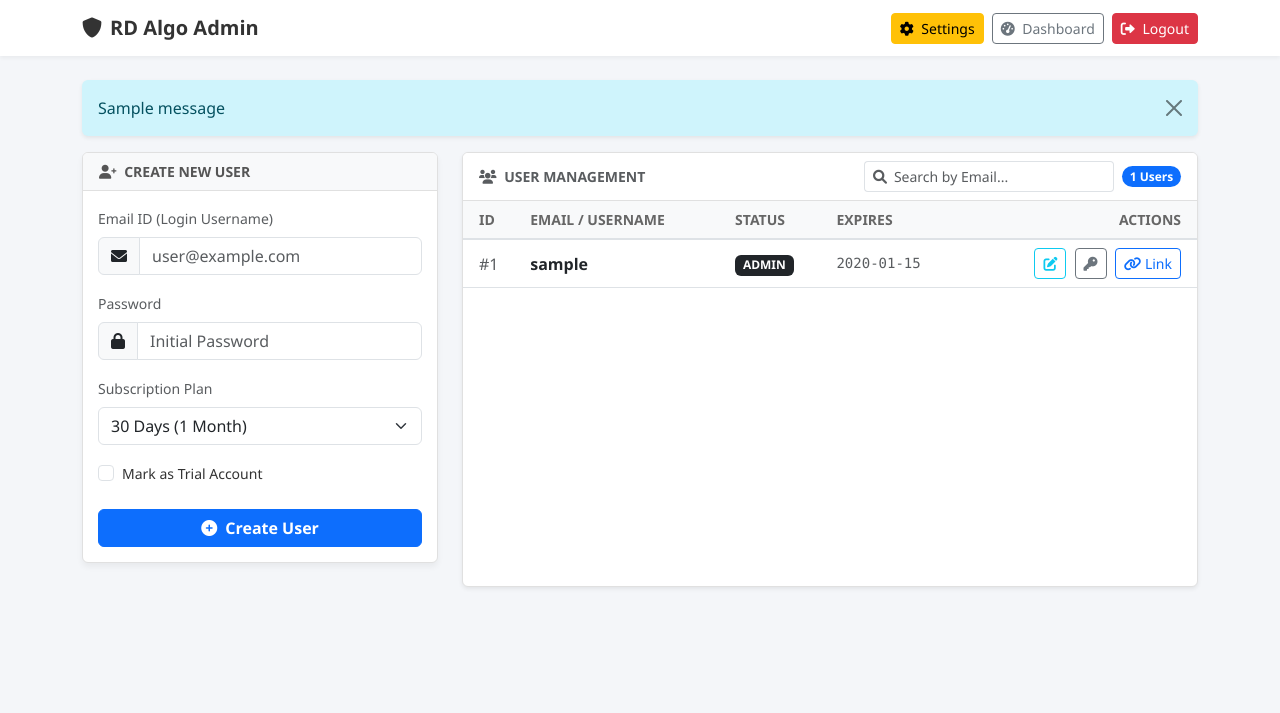
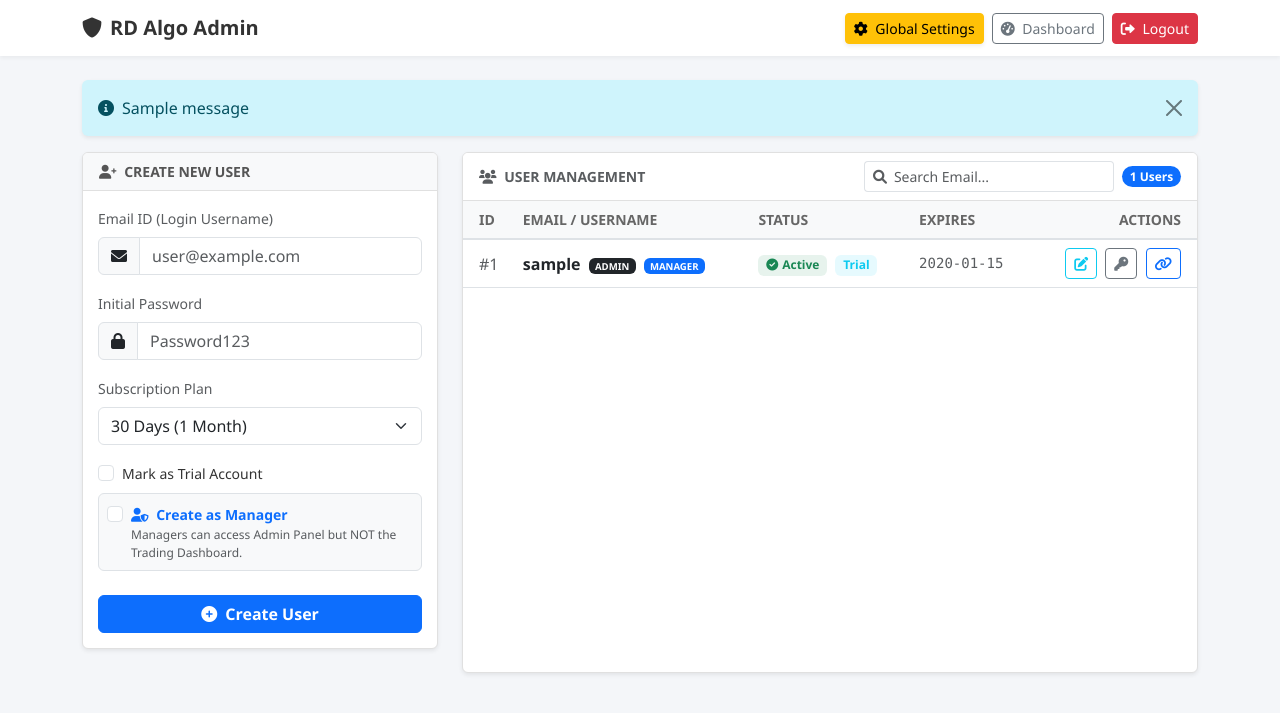
Before and after one commit to rajd1005/rdalgoalgov2, a Flask app: page /admin in a window 1280 px wide. Shown: the top 713 px of the page. Run offline with Flask 3, Linux system fonts and the light colour scheme; a user stored in the database is signed in; tables that the repository leaves empty hold one stand-in row (values such as "Sample post"); one stand-in notice (Sample message) is shown.

Commit message:
Update admin.html

```diff
--- a/templates/admin.html
+++ b/templates/admin.html
@@ -24,9 +24,12 @@
   <div class="container">
     <a class="navbar-brand fw-bold text-primary" href="#"><i class="fas fa-shield-alt me-2"></i>RD Algo Admin</a>
     <div class="d-flex gap-2">
-        <button class="btn btn-warning btn-sm" data-bs-toggle="modal" data-bs-target="#settingsModal">
-            <i class="fas fa-cog me-1"></i> Settings
+        {% if current_user.is_admin %}
+        <button class="btn btn-warning btn-sm shadow-sm" data-bs-toggle="modal" data-bs-target="#settingsModal">
+            <i class="fas fa-cog me-1"></i> Global Settings
         </button>
+        {% endif %}
+
         <a href="/" class="btn btn-outline-secondary btn-sm"><i class="fas fa-tachometer-alt me-1"></i> Dashboard</a>
         <a href="/logout" class="btn btn-danger btn-sm"><i class="fas fa-sign-out-alt me-1"></i> Logout</a>
     </div>
@@ -34,12 +37,11 @@
 </nav>
 
 <div class="container">
-
     {% with messages = get_flashed_messages() %}
         {% if messages %}
             {% for message in messages %}
             <div class="alert alert-info alert-dismissible fade show border-0 shadow-sm" role="alert">
-                {{ message }}
+                <i class="fas fa-info-circle me-2"></i>{{ message }}
                 <button type="button" class="btn-close" data-bs-dismiss="alert" aria-label="Close"></button>
             </div>
             {% endfor %}
@@ -48,7 +50,7 @@
 
     <div class="row">
         <div class="col-lg-4 mb-4">
-            <div class="card h-100">
+            <div class="card h-100 shadow-sm">
                 <div class="card-header text-uppercase small">
                     <i class="fas fa-user-plus me-1"></i> Create New User
                 </div>
@@ -62,10 +64,10 @@
                             </div>
                         </div>
                         <div class="mb-3">
-                            <label class="form-label small text-muted">Password</label>
+                            <label class="form-label small text-muted">Initial Password</label>
                             <div class="input-group">
                                 <span class="input-group-text"><i class="fas fa-lock"></i></span>
-                                <input type="text" class="form-control" name="password" placeholder="Initial Password" required>
+                                <input type="text" class="form-control" name="password" placeholder="Password123" required>
                             </div>
                         </div>
                         <div class="mb-3">
@@ -75,14 +77,25 @@
                                 <option value="30" selected>30 Days (1 Month)</option>
                                 <option value="90">90 Days (3 Months)</option>
                                 <option value="180">6 Months</option>
-                                <option value="365">365 Days (1 Year)</option>
-                                <option value="3650">Lifetime (10 Years)</option>
+                                <option value="365">1 Year</option>
+                                <option value="3650">Lifetime</option>
                             </select>
                         </div>
-                        <div class="mb-4 form-check">
+                        <div class="mb-2 form-check">
                             <input type="checkbox" class="form-check-input" name="is_trial" id="isTrial">
                             <label class="form-check-label small" for="isTrial">Mark as Trial Account</label>
                         </div>
+
+                        {% if current_user.is_admin %}
+                        <div class="mb-4 form-check bg-light p-2 rounded border">
+                            <input type="checkbox" class="form-check-input ms-0" name="is_manager" id="isManager">
+                            <label class="form-check-label small text-primary fw-bold ms-2" for="isManager">
+                                <i class="fas fa-user-shield me-1"></i> Create as Manager
+                            </label>
+                            <div class="form-text small mt-0 ps-4" style="font-size: 0.75rem;">Managers can access Admin Panel but NOT the Trading Dashboard.</div>
+                        </div>
+                        {% endif %}
+
                         <div class="d-grid">
                             <button type="submit" class="btn btn-primary fw-bold"><i class="fas fa-plus-circle me-1"></i> Create User</button>
                         </div>
@@ -99,7 +112,7 @@
                     <div class="d-flex align-items-center gap-2">
                         <div class="input-group input-group-sm" style="width: 250px;">
                             <span class="input-group-text bg-white border-end-0"><i class="fas fa-search text-muted"></i></span>
-                            <input type="text" class="form-control border-start-0 ps-0" id="userSearchInput" onkeyup="searchUsers()" placeholder="Search by Email...">
+                            <input type="text" class="form-control border-start-0 ps-0" id="userSearchInput" onkeyup="searchUsers()" placeholder="Search Email...">
                         </div>
                         <span class="badge bg-primary rounded-pill">{{ users|length }} Users</span>
                     </div>
@@ -120,11 +133,12 @@
                                 {% for u in users %}
                                 <tr>
                                     <td class="ps-3 text-muted">#{{ u.id }}</td>
-                                    <td class="fw-bold text-dark">{{ u.username }}</td>
+                                    <td class="fw-bold text-dark">
+                                        {{ u.username }}
+                                        {% if u.is_admin %} <span class="badge bg-dark ms-1" style="font-size:0.6rem;">ADMIN</span> {% endif %}
+                                        {% if u.is_manager %} <span class="badge bg-primary ms-1" style="font-size:0.6rem;">MANAGER</span> {% endif %}
+                                    </td>
                                     <td>
-                                        {% if u.is_admin %}
-                                            <span class="badge bg-dark">ADMIN</span>
-                                        {% else %}
                                         {% if u.is_blocked %}
                                             <span class="badge bg-danger">BLOCKED</span>
                                         {% elif u.is_active_sub %}
@@ -135,7 +149,6 @@
 
                                         {% if u.is_trial %}
                                             <span class="badge bg-info bg-opacity-10 text-info ms-1">Trial</span>
-                                            {% endif %}
                                         {% endif %}
                                     </td>
                                     <td class="small text-muted font-monospace">
@@ -163,7 +176,7 @@
                                         {% endif %}
 
                                         <button class="btn btn-sm btn-outline-primary" onclick="generateLink({{ u.id }})" title="Generate Magic Login Link">
-                                            <i class="fas fa-link"></i> Link
+                                            <i class="fas fa-link"></i>
                                         </button>
                                     </td>
                                 </tr>
@@ -187,12 +200,12 @@
       <div class="modal-body p-0">
         <form action="/admin/save_settings" method="POST">
             <div class="d-flex align-items-start">
-                <div class="nav flex-column nav-pills me-3 bg-light h-100 p-3" id="v-pills-tab" role="tablist" style="width: 200px; min-height: 400px;">
+                <div class="nav flex-column nav-pills me-3 bg-light h-100 p-3" role="tablist" style="width: 200px; min-height: 450px;">
                     <button class="nav-link active text-start mb-2" data-bs-toggle="pill" data-bs-target="#tab-email-config" type="button"><i class="fas fa-server me-2"></i> Email Config</button>
                     <button class="nav-link text-start mb-2" data-bs-toggle="pill" data-bs-target="#tab-templates" type="button"><i class="fas fa-envelope-open-text me-2"></i> Templates</button>
                 </div>
 
-                <div class="tab-content w-100 p-4" id="v-pills-tabContent">
+                <div class="tab-content w-100 p-4">
 
                     <div class="tab-pane fade show active" id="tab-email-config">
                         <h6 class="text-uppercase text-muted small fw-bold border-bottom pb-2 mb-3">SMTP / API Configuration</h6>
@@ -208,7 +221,7 @@
                             <div class="col-md-8">
                                 <label class="form-label small text-muted">SMTP Server / API Host</label>
                                 <input type="text" class="form-control" name="server" placeholder="smtp.hostinger.com" value="{{ smtp.server }}">
-                                <div class="form-text small">Use 'resend' or 'sendgrid' here to enable API mode.</div>
+                                <div class="form-text small">Use <b>resend</b> or <b>sendgrid</b> here to enable API mode.</div>
                             </div>
                             <div class="col-md-4">
                                 <label class="form-label small text-muted">Port</label>
@@ -222,24 +235,43 @@
                     </div>
 
                     <div class="tab-pane fade" id="tab-templates">
-                        <h6 class="text-uppercase text-muted small fw-bold border-bottom pb-2 mb-3">Action Templates</h6>
+                        <h6 class="text-uppercase text-muted small fw-bold border-bottom pb-2 mb-3">Email Templates</h6>
 
                         <div class="mb-4">
-                            <label class="fw-bold small text-primary mb-1">1. Login OTP Email</label>
-                            <div class="input-group mb-2">
+                            <label class="fw-bold small text-success mb-1">1. New User Registration (Welcome)</label>
+                            <div class="input-group mb-1">
+                                <span class="input-group-text small">Subject</span>
+                                <input type="text" class="form-control" name="tpl_welcome_subject" value="{{ templates.welcome_subject or 'Welcome to RD Algo' }}">
+                            </div>
+                            <textarea class="form-control font-monospace small" name="tpl_welcome_body" rows="4" placeholder="HTML Body">{{ templates.welcome_body or "<h3>Welcome!</h3><p>Username: {email}<br>Password: {password}</p><p>Expires: {expiry}</p><p><a href='{magic_link}'>Login Here</a></p>" }}</textarea>
+                            <div class="form-text small text-muted">Supported: {email}, {password}, {expiry}, {magic_link}</div>
+                        </div>
+
+                        <div class="mb-4">
+                            <label class="fw-bold small text-primary mb-1">2. Login OTP</label>
+                            <div class="input-group mb-1">
                                 <span class="input-group-text small">Subject</span>
                                 <input type="text" class="form-control" name="tpl_otp_subject" value="{{ templates.otp_subject or 'Login Verification OTP' }}">
                             </div>
-                            <textarea class="form-control font-monospace small" name="tpl_otp_body" rows="3" placeholder="HTML Content. Use {otp} as placeholder.">{{ templates.otp_body or '<h3>Your OTP is: <b>{otp}</b></h3><p>Valid for 10 minutes.</p>' }}</textarea>
+                            <textarea class="form-control font-monospace small" name="tpl_otp_body" rows="2">{{ templates.otp_body or '<h3>Your OTP is: <b>{otp}</b></h3><p>Valid for 10 minutes.</p>' }}</textarea>
                         </div>
 
-                        <div>
-                            <label class="fw-bold small text-danger mb-1">2. Forgot Password Email</label>
-                            <div class="input-group mb-2">
+                        <div class="mb-4">
+                            <label class="fw-bold small text-danger mb-1">3. Forgot Password</label>
+                            <div class="input-group mb-1">
                                 <span class="input-group-text small">Subject</span>
-                                <input type="text" class="form-control" name="tpl_reset_subject" value="{{ templates.reset_subject or 'Password Reset Request' }}">
+                                <input type="text" class="form-control" name="tpl_reset_subject" value="{{ templates.reset_subject or 'Reset Password Request' }}">
                             </div>
-                            <textarea class="form-control font-monospace small" name="tpl_reset_body" rows="3" placeholder="HTML Content. Use {otp} as placeholder.">{{ templates.reset_body or '<h3>Your Reset OTP is: <b>{otp}</b></h3><p>Valid for 15 minutes.</p>' }}</textarea>
+                            <textarea class="form-control font-monospace small" name="tpl_reset_body" rows="2">{{ templates.reset_body or '<h3>Your Reset OTP is: <b>{otp}</b></h3>' }}</textarea>
+                        </div>
+
+                        <div class="mb-2">
+                            <label class="fw-bold small text-warning mb-1">4. Expiry / Extension Notification</label>
+                            <div class="input-group mb-1">
+                                <span class="input-group-text small">Subject</span>
+                                <input type="text" class="form-control" name="tpl_expiry_subject" value="{{ templates.expiry_subject or 'Subscription Update' }}">
+                            </div>
+                            <textarea class="form-control font-monospace small" name="tpl_expiry_body" rows="2">{{ templates.expiry_body or '<h3>Account Updated</h3><p>Your new expiry date is: <b>{expiry}</b></p>' }}</textarea>
                         </div>
                     </div>
                 </div>
@@ -247,7 +279,7 @@
 
             <div class="modal-footer bg-light border-top-0">
                 <button type="button" class="btn btn-light" data-bs-dismiss="modal">Close</button>
-                <button type="submit" class="btn btn-primary fw-bold px-4">Save All Settings</button>
+                <button type="submit" class="btn btn-primary fw-bold px-4">Save Settings</button>
             </div>
         </form>
       </div>
@@ -298,9 +330,6 @@
                 <i class="fas fa-copy"></i> Copy
             </button>
         </div>
-        <div class="alert alert-light d-inline-block py-1 px-3 small mb-0 border">
-            <i class="fas fa-info-circle me-1"></i> This link bypasses the password check.
-        </div>
       </div>
     </div>
   </div>
@@ -339,19 +368,13 @@
     function generateLink(uid) {
         document.body.style.cursor = 'wait';
         fetch('/admin/generate_link/' + uid)
-        .then(response => {
-            if (!response.ok) throw new Error("Permission Denied");
-            return response.json();
-        })
-        .then(data => {
-            document.getElementById('magicLinkInput').value = data.link;
+        .then(r => r.json())
+        .then(d => {
+            document.getElementById('magicLinkInput').value = d.link;
             linkModal.show();
             document.body.style.cursor = 'default';
         })
-        .catch(err => {
-            alert('Error generating link: ' + err);
-            document.body.style.cursor = 'default';
-        });
+        .catch(e => alert(e));
     }
 
     function openPasswordModal(uid, username) {
@@ -371,35 +394,18 @@
         const copyText = document.getElementById("magicLinkInput");
         copyText.select();
         copyText.setSelectionRange(0, 99999);
-        navigator.clipboard.writeText(copyText.value).then(() => {
-            const btn = document.querySelector('#linkModal .btn-primary');
-            const originalHtml = btn.innerHTML;
-            btn.innerHTML = '<i class="fas fa-check"></i> Copied!';
-            btn.classList.remove('btn-primary');
-            btn.classList.add('btn-success');
-            setTimeout(() => {
-                btn.innerHTML = originalHtml;
-                btn.classList.add('btn-primary');
-                btn.classList.remove('btn-success');
-            }, 2000);
-        });
+        navigator.clipboard.writeText(copyText.value);
+        alert("Copied!");
     }
 
     function searchUsers() {
-      var input, filter, table, tr, td, i, txtValue;
-      input = document.getElementById("userSearchInput");
-      filter = input.value.toUpperCase();
-      table = document.getElementById("userTable");
-      tr = table.getElementsByTagName("tr");
-      for (i = 0; i < tr.length; i++) {
-        td = tr[i].getElementsByTagName("td")[1];
+      var input = document.getElementById("userSearchInput");
+      var filter = input.value.toUpperCase();
+      var tr = document.getElementById("userTable").getElementsByTagName("tr");
+      for (var i = 0; i < tr.length; i++) {
+        var td = tr[i].getElementsByTagName("td")[1];
         if (td) {
-          txtValue = td.textContent || td.innerText;
-          if (txtValue.toUpperCase().indexOf(filter) > -1) {
-            tr[i].style.display = "";
-          } else {
-            tr[i].style.display = "none";
-          }
+          tr[i].style.display = (td.textContent || td.innerText).toUpperCase().indexOf(filter) > -1 ? "" : "none";
         }
       }
     }
```
Lines whose indentation alone changed are shown as unchanged.
